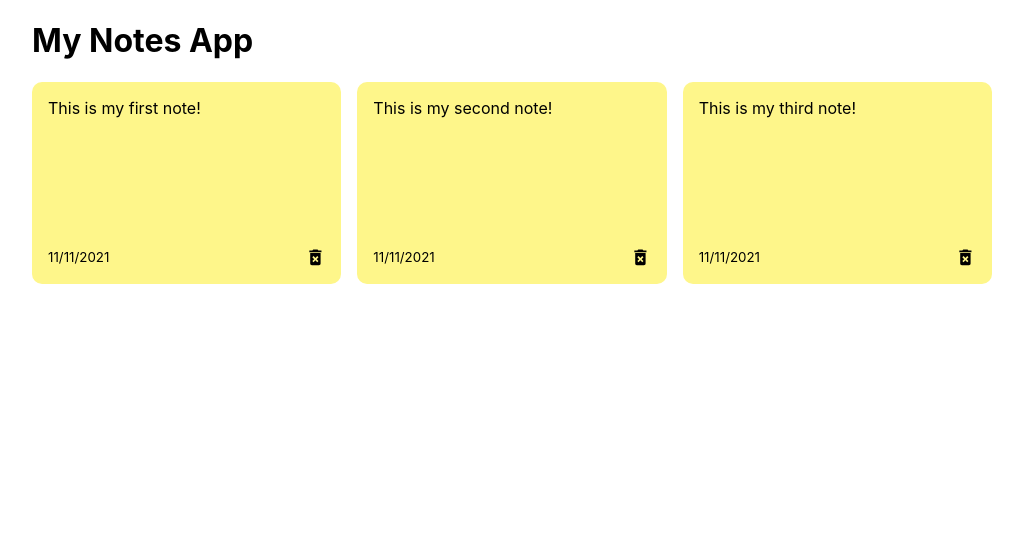
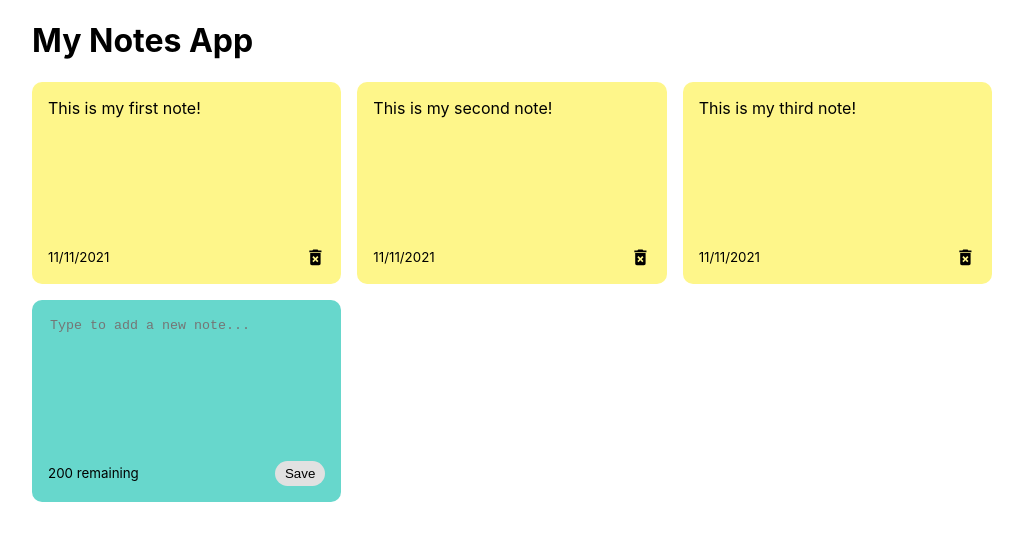
Before and after one commit to fatihece/note-app-react, a React (Create React App) app: page / in a window 1280 px wide. Shown: the top 540 px of the page, without its empty margins (128-1151 px from the left). Built offline with nearby package versions, Linux system fonts and the light colour scheme.

Commit message:
AddNote component created

```diff
--- a/src/App.js
+++ b/src/App.js
@@ -19,7 +19,11 @@
       text: "This is my third note!",
       date: "11/11/2021",
     }
+
   ])
+  const addNote = (text) => {
+    console.log(text);
+  }
   return (
     <div className="container">
       <h1>My Notes App</h1>
--- /dev/null
+++ b/src/components/AddNote.js
@@ -0,0 +1,30 @@
+import React, {useState} from 'react'
+
+const AddNote = () => {
+    const [noteText, setNoteText] = useState("")
+    const handleChange = (e) => {
+        setNoteText(e.target.value)
+    }
+
+
+    return (
+        <div className="note new">
+            <textarea
+                rows="8"
+                cols="10"
+                placeholder="Type to add a new note..."
+                value= {noteText}
+                onChange={handleChange}
+            >
+
+            </textarea>
+
+            <div className="note-footer">
+                <small>200 remaining</small>
+                <button className="save">Save</button>
+            </div>
+        </div>
+    )
+}
+
+export default AddNote
--- a/src/components/NotesList.js
+++ b/src/components/NotesList.js
@@ -1,4 +1,5 @@
 import React from 'react'
+import AddNote from './AddNote'
 import Note from './Note'
 
 const NotesList = ({notes}) => {
@@ -9,6 +10,7 @@
                     <Note id={note.id} text={note.text} date={note.date }/>
                 ))
             }
+            <AddNote />
         </div>
     )
 }
--- a/src/index.css
+++ b/src/index.css
@@ -26,6 +26,34 @@
   grid-template-columns: repeat(auto-fit, minmax(250px, 1fr));
 }
 
+.note.new{
+  background-color: #67d7cc;
+
+}
+
+textarea{
+  border: none;
+  resize: none;
+  background-color: #67d7cc;
+}
+
+textarea:focus{
+  outline: none;
+}
+
+.save{
+  background-color: #e1e1e1;
+  border: none;
+  border-radius: 15px;
+  padding: 5px 10px 5px 10px;
+
+}
+
+.save:hover{
+background-color: #ededed;
+cursor: pointer;
+}
+
 .note{
   background-color: #fef68a;
   /* margin-bottom: 10px; */
```
